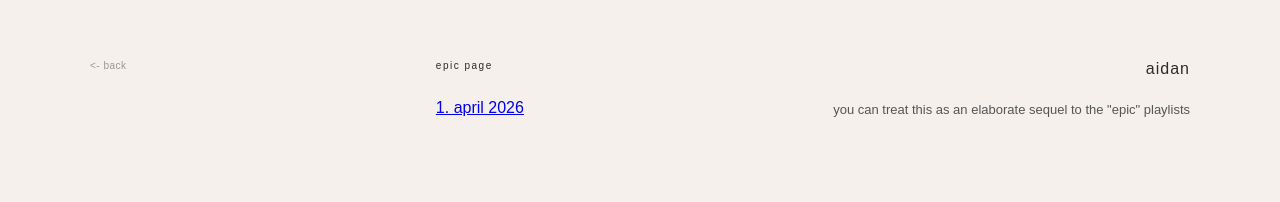
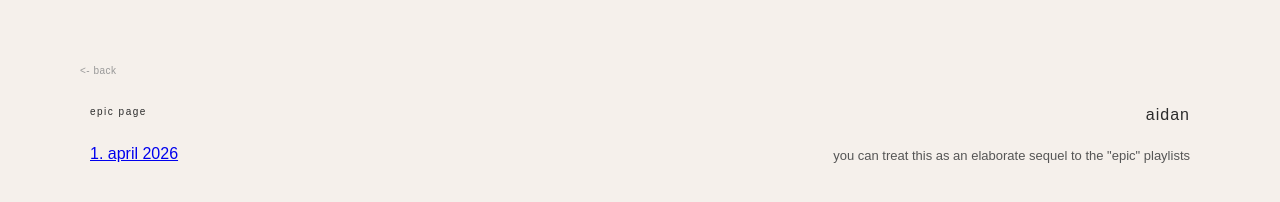
Before and after one commit to morninglambarchive/morninglambarchive.github.io, a plain HTML site: page epic.html in a window 1280 px wide. Drawn offline with Linux system fonts and the light colour scheme.

Commit message:
updating pages

```diff
--- a/epic.html
+++ b/epic.html
@@ -39,6 +39,8 @@
       text-decoration: none;
       letter-spacing: 0.5px;
       transition: color 0.2s ease;
+      display: inline-block;
+      margin-bottom: 30px;
     }
 
     .back-link:hover {
@@ -88,8 +90,8 @@
   </style>
 </head>
 <body>
+<a href="index.html" class="back-link"><- back</a>
   <div class="container">
-    <a href="index.html" class="back-link"><- back</a>
     <div class="left">
       <div class="title">epic page</div>
       <a href="epic1.html" class="epicpage-link">1. april 2026</a>
```
